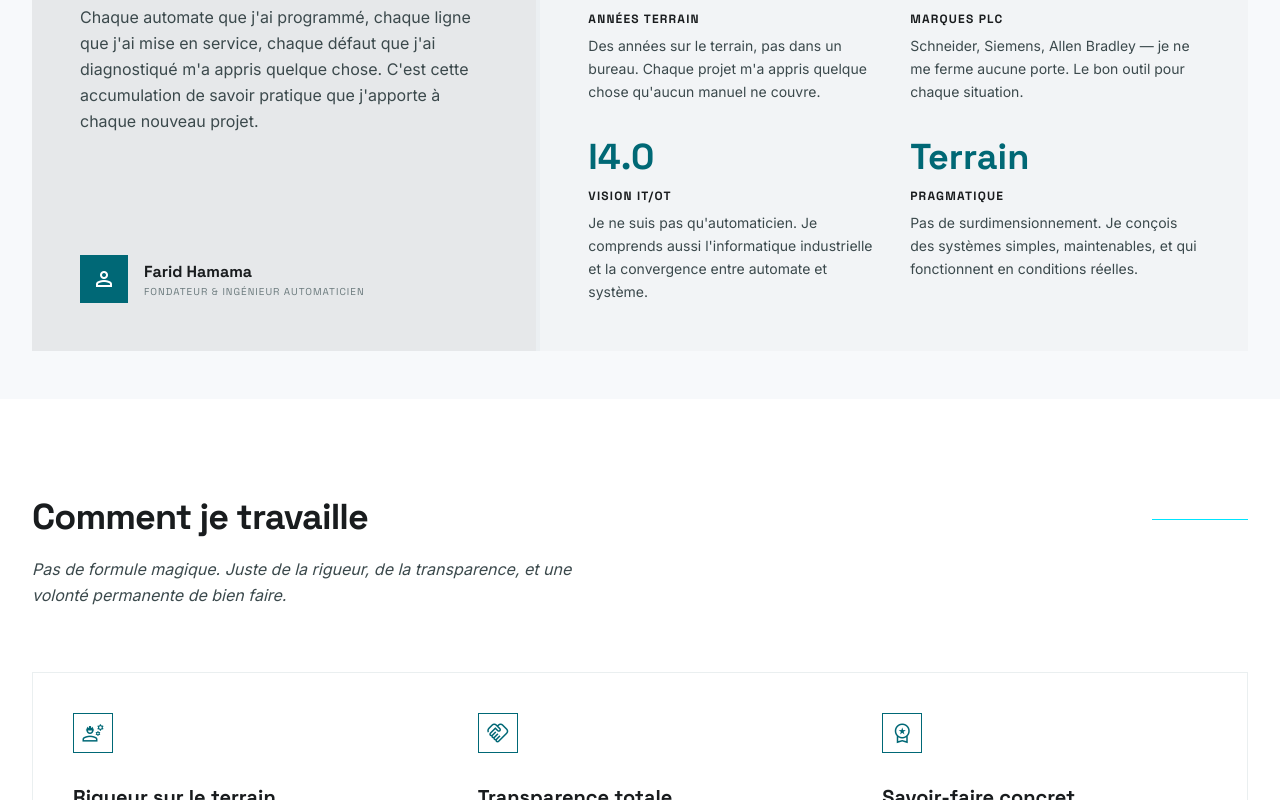
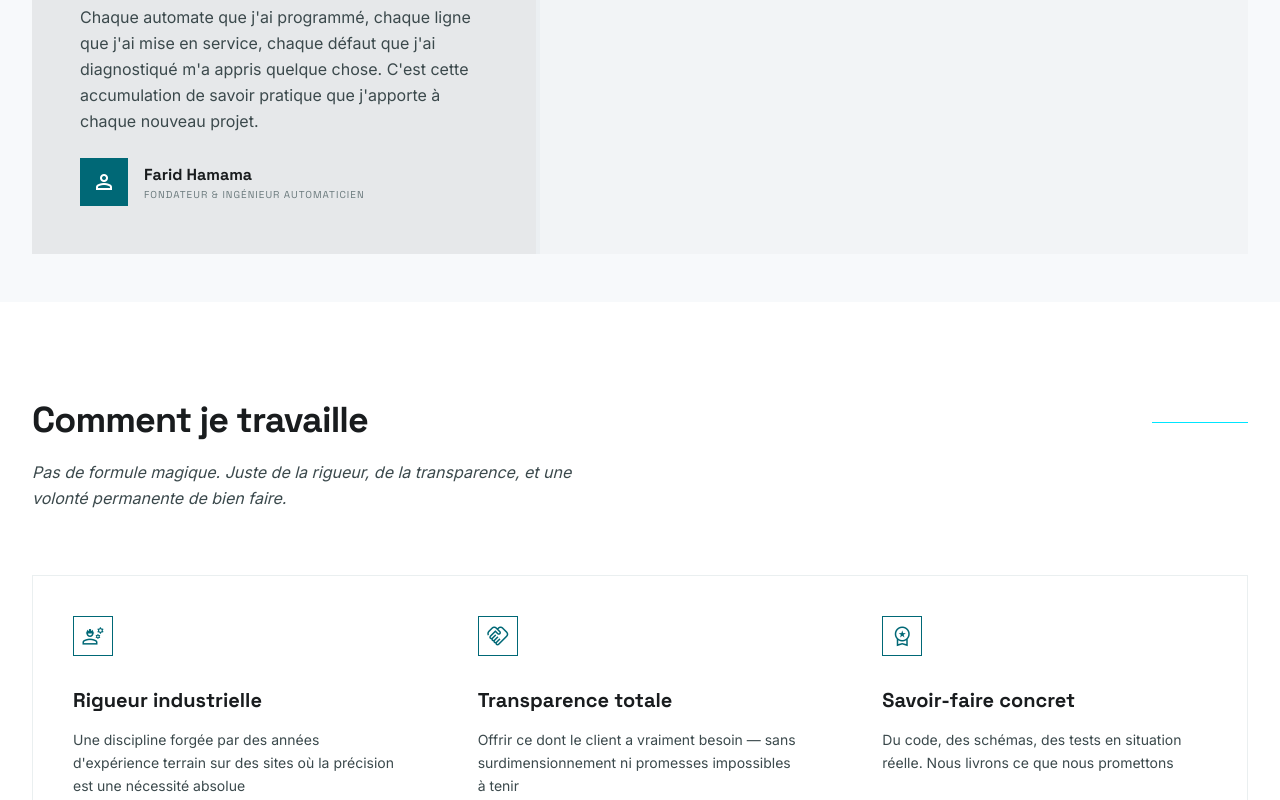
Before and after one commit to faridhamama/GENX-AUTOMATION, an Angular app: page /about in a window 1280 px wide. Shown: the part 1100-1900 px from the top of the page. Built offline with nearby package versions, Linux system fonts and the light colour scheme.

Commit message:
refactor(about): replace personal data with company services and values

```diff
--- a/src/app/pages/about/about.ts
+++ b/src/app/pages/about/about.ts
@@ -2,8 +2,7 @@ import { ChangeDetectionStrategy, Component } from '@angular/core';
 import { RouterLink } from '@angular/router';
 import { IMAGES } from '../../core/images.config';
 
-interface Capability {
-  value: string;
+interface Service {
   label: string;
   description: string;
 }
@@ -24,47 +23,52 @@ interface CompanyValue {
 export class About {
   readonly images = IMAGES.about;
 
-  readonly capabilities: Capability[] = [
+  readonly services: Service[] = [
     {
-      value: '5+',
-      label: 'Années Terrain',
-      description: "Des années sur le terrain, pas dans un bureau. Chaque projet m'a appris quelque chose qu'aucun manuel ne couvre.",
+      label: 'Automatisme industriel',
+      description: 'Programmation et mise en service d\'automates (PLC) — toute marque et technologie',
     },
     {
-      value: 'Multi',
-      label: 'Marques PLC',
-      description: "Schneider, Siemens, Allen Bradley — je ne me ferme aucune porte. Le bon outil pour chaque situation.",
+      label: 'Supervision (SCADA/IHM)',
+      description: 'Conception, intégration et exploitation de systèmes de supervision et interfaces homme-machine',
     },
     {
-      value: 'I4.0',
-      label: 'Vision IT/OT',
-      description: "Je ne suis pas qu'automaticien. Je comprends aussi l'informatique industrielle et la convergence entre automate et système.",
+      label: 'Génie électrique (BT/MT)',
+      description: 'Études, fourniture, installation et mise en service — tableaux électriques, armoires, postes de transformation',
     },
     {
-      value: 'Terrain',
-      label: 'Pragmatique',
-      description: "Pas de surdimensionnement. Je conçois des systèmes simples, maintenables, et qui fonctionnent en conditions réelles.",
+      label: 'Instrumentation industrielle',
+      description: 'Fourniture, installation, étalonnage et maintenance d\'instruments de mesure et capteurs',
+    },
+    {
+      label: 'Intégration de systèmes',
+      description: 'Architectures complètes, communication industrielle (Modbus, Profibus, Profinet, OPC-UA), liaison MES/ERP',
+    },
+    {
+      label: 'Assistance technique & formation',
+      description: 'Conseil, audits, études de faisabilité, formation du personnel, AMO',
+    },
+    {
+      label: 'Commercialisation & distribution',
+      description: 'Importation et distribution de matériel d\'automatisme, instrumentation et électricité industrielle',
     },
   ];
 
   readonly companyValues: CompanyValue[] = [
     {
       icon: 'engineering',
-      title: 'Rigueur sur le terrain',
-      description:
-        "J'ai travaillé sur des sites où une erreur de programme signifie un arrêt de production. Cette réalité forge une discipline que j'applique à chaque projet.",
+      title: 'Rigueur industrielle',
+      description: 'Une discipline forgée par des années d\'expérience terrain sur des sites où la précision est une nécessité absolue',
     },
     {
       icon: 'handshake',
       title: 'Transparence totale',
-      description:
-        "Si votre projet n'est pas adapté à une solution que je maîtrise, je vous le dis. Je ne propose pas ce que je ne connais pas.",
+      description: 'Offrir ce dont le client a vraiment besoin — sans surdimensionnement ni promesses impossibles à tenir',
     },
     {
       icon: 'workspace_premium',
       title: 'Savoir-faire concret',
-      description:
-        "Pas de PowerPoint. Du code, des schémas, des tests en situation réelle. Voilà ma façon de travailler.",
+      description: 'Du code, des schémas, des tests en situation réelle. Nous livrons ce que nous promettons',
     },
   ];
 }
```
